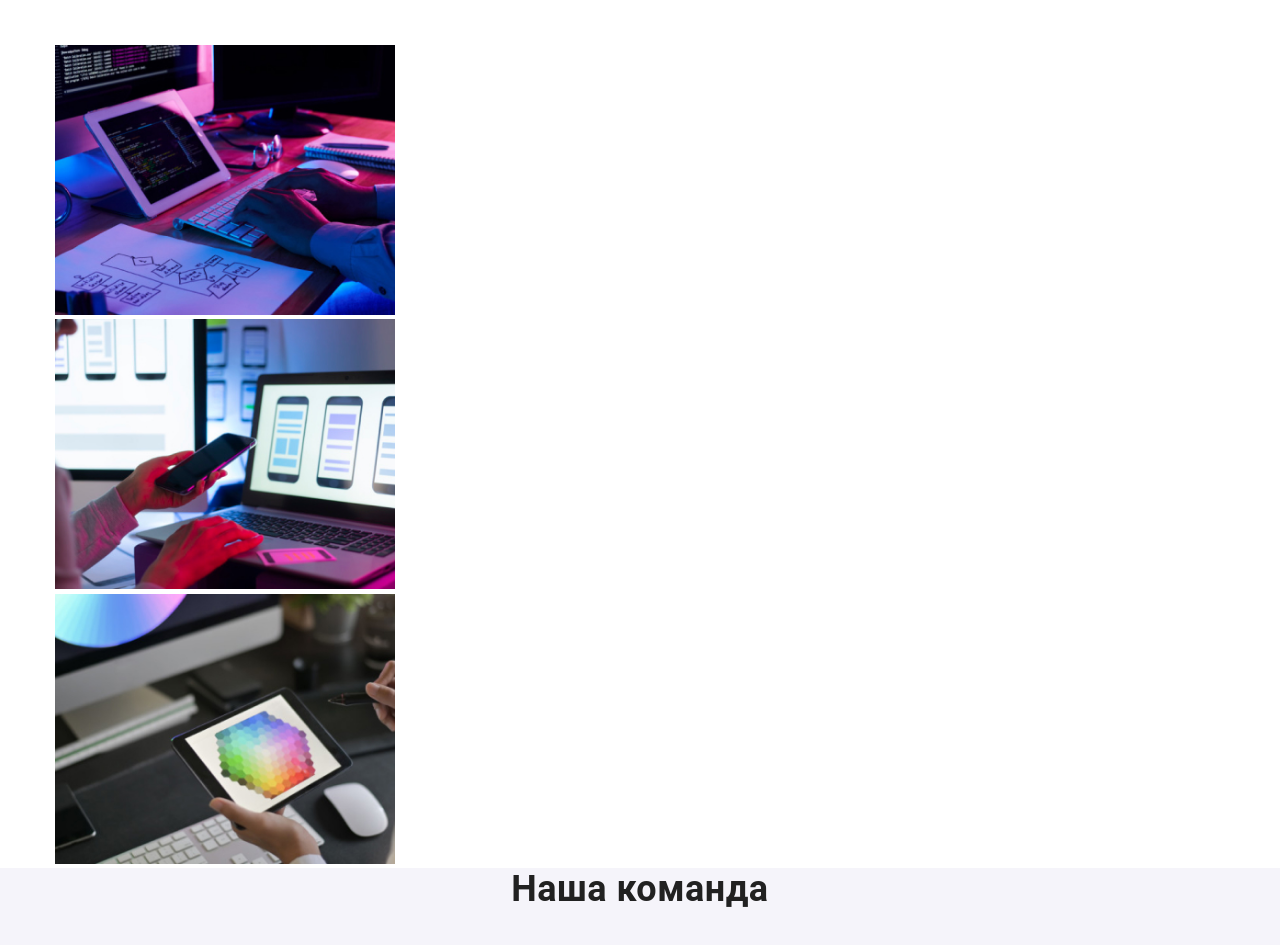
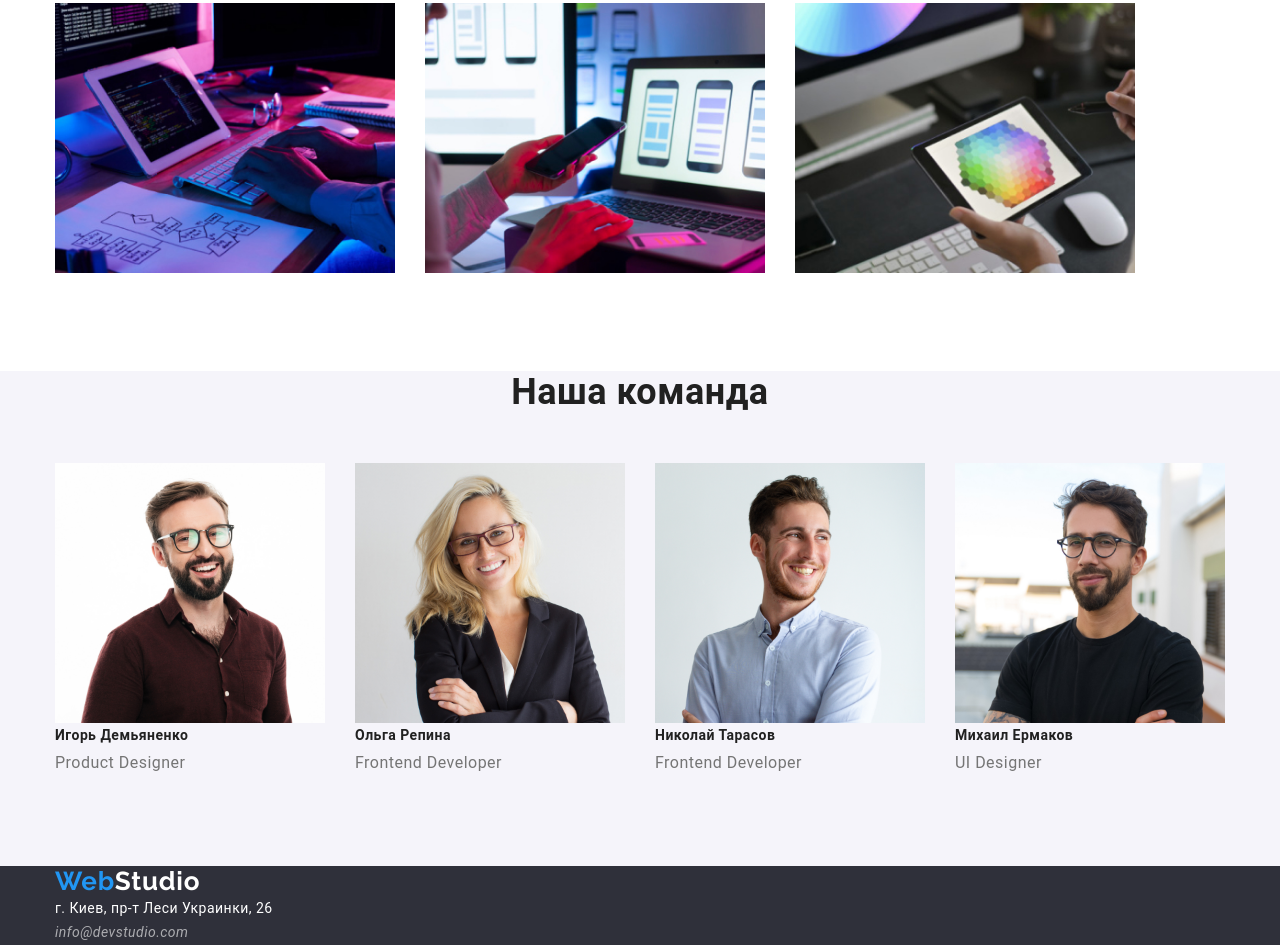
Before and after one commit to Oleva-abr/goit-markup-hw-03, a plain HTML site: page index.html in a window 1280 px wide. Shown: the part 591-1536 px from the top of the page. Drawn offline with nearby package versions, Linux system fonts and the light colour scheme.

Commit message:
geometry main page

```diff
--- a/css/styles.css
+++ b/css/styles.css
@@ -71,12 +71,12 @@ ul {
   margin-top: 0;
   margin-bottom: 50px;
 }
-..primary-list {
+.primary-list {
   display: flex;
+  margin-bottom: 94px;
 }
 .primary-list .item + .item {
-  margin-right: 30px;
-  background-color: violet;
+  margin-left: 30px;
 }
 .section-title-secondary {
   color: var(--title-text-color);
@@ -101,23 +101,32 @@ ul {
 .team-section {
   background: #f5f4fa;
 }
+/* Team list */
+.team-list {
+  display: flex;
+}
+
+.team-list .item:not(:last-child) {
+  margin-right: 30px;
+}
 /* Texts */
 .section p {
   margin-top: 0;
-  margin-bottom: 0;
 }
 .section-text {
   font-size: 14px;
   line-height: 1.71;
+  margin-bottom: 0;
 }
 .section-team-text {
   font-size: 16px;
   line-height: 1.18;
-  margin-bottom: 0;
+  margin-bottom: 94px;
 }
 .section-portfolio-text {
   font-size: 16px;
   line-height: 1.86;
+  margin-bottom: 0;
 }
 
 /* Address */
--- a/index.html
+++ b/index.html
@@ -39,7 +39,7 @@
 </div>
 </section>
     <section class="section container ">
-              <h2 class="section-title-primary">Наши качества</h2>
+              <!-- <h2 class="section-title-primary">Наши качества</h2> -->
 <ul class="feacher-list">
     <li class="item">
         <h3 class="section-title-secondary title-uppercase">Внимание к деталям</h3>
@@ -70,7 +70,7 @@
     <section class="section">
         <div class="container">
         <h2 class="section-title-primary">Чем мы занимаемся</h2>
-        <ul class="primarary-list">
+        <ul class="primary-list">
             <li class="item">
                 <img src="./img/what-we-do/box1.jpg" alt="Ноутбук" width="340">
             </li>
@@ -86,20 +86,20 @@
     <section class="section team-section">
         <div class="container">
         <h2 class="section-title-primary">Наша команда</h2>
-        <ul>
-            <li><img src="./img/team/photo1.jpg" alt="фото члена команды" width="270">
+        <ul class="team-list">
+            <li class="item"><img src="./img/team/photo1.jpg" alt="фото члена команды" width="270">
                 <h3 class="section-title-secondary">Игорь Демьяненко</h3>
                 <p class="section-team-text">Product Designer</p>
             </li>
-            <li><img src="./img/team/photo2.jpg" alt="фото члена команды" width="270">
+            <li class="item"><img src="./img/team/photo2.jpg" alt="фото члена команды" width="270">
                 <h3 class="section-title-secondary">Ольга Репина</h3>
                 <p class="section-team-text">Frontend Developer</p>
             </li>
-            <li><img src="./img/team/photo3.jpg" alt="фото члена команды" width="270">
+            <li class="item"><img src="./img/team/photo3.jpg" alt="фото члена команды" width="270">
                 <h3 class="section-title-secondary">Николай Тарасов</h3>
                 <p class="section-team-text">Frontend Developer</p>
             </li>
-            <li><img src="./img/team/photo4.jpg" alt="фото члена команды" width="270">
+            <li class="item"><img src="./img/team/photo4.jpg" alt="фото члена команды" width="270">
                 <h3 class="section-title-secondary">Михаил Ермаков</h3>
                 <p class="section-team-text">UI Designer</p>
             </li>
```
